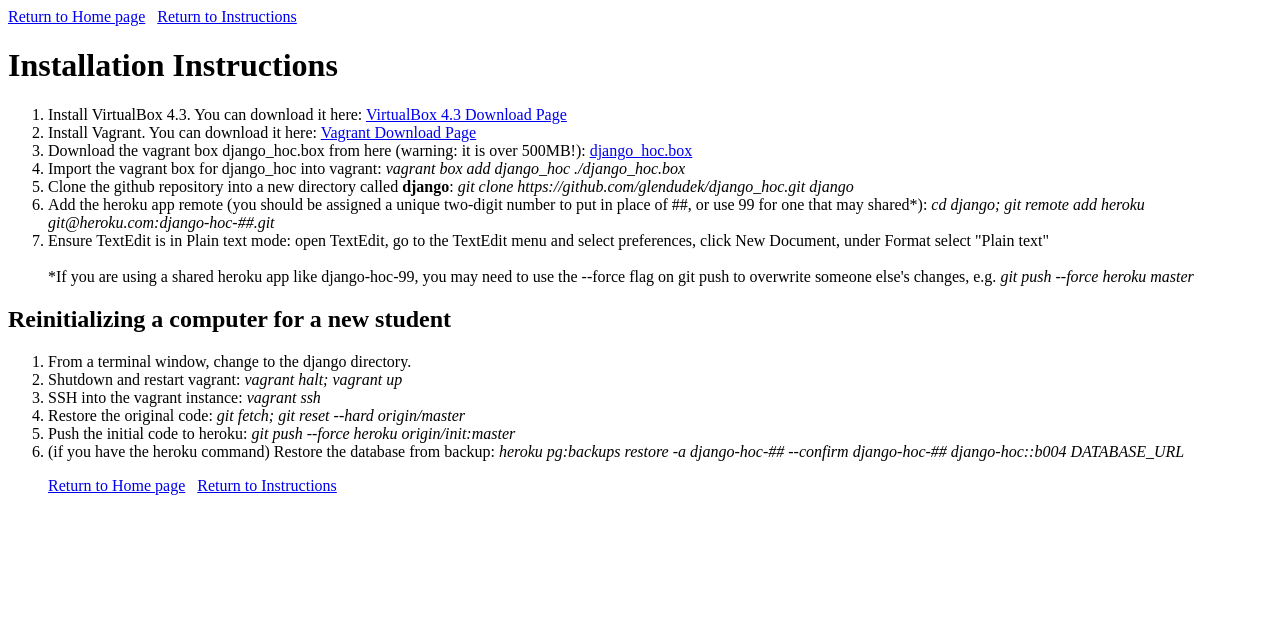
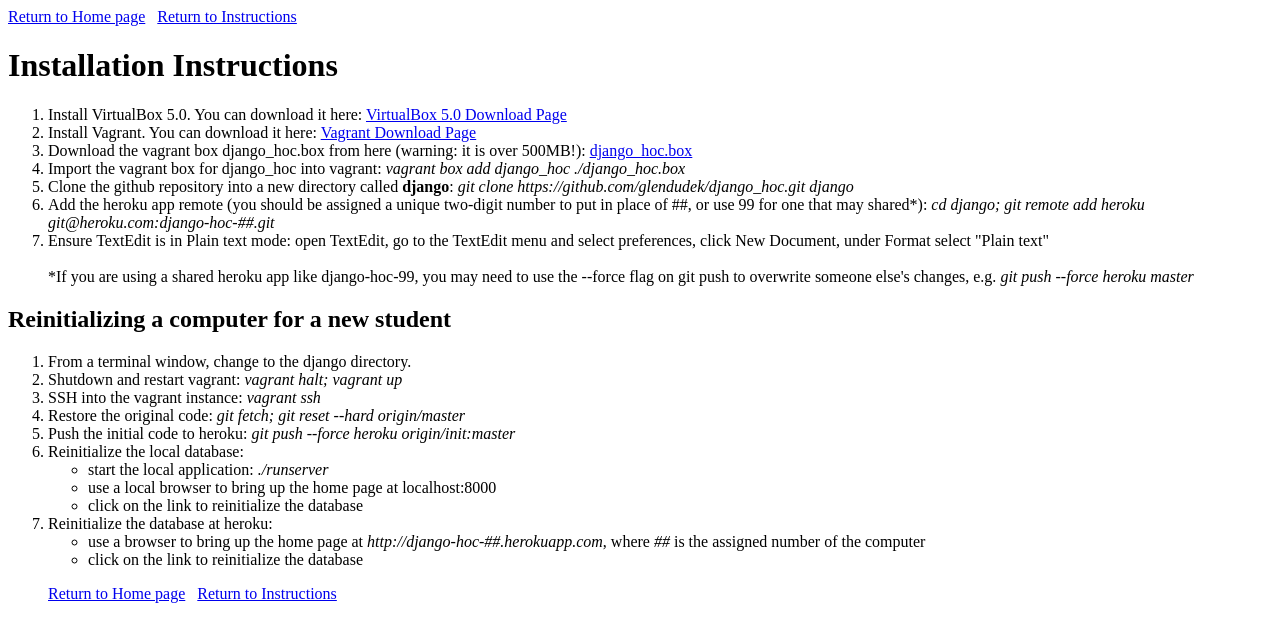
Before and after one commit to glendudek/django_hoc, a Django app: page /polls/install in a window 1280 px wide. Shown: the top 642 px of the page. Run offline with Django 3.2, Linux system fonts and the light colour scheme.

Commit message:
Updates for Xenial64, vagrant, VirtualBox, django. Add database reinitialization link to home page.

```diff
--- a/django_hoc/urls.py
+++ b/django_hoc/urls.py
@@ -1,11 +1,24 @@
-from django.conf.urls import patterns, include, url
+"""django_hoc URL Configuration
+
+The `urlpatterns` list routes URLs to views. For more information please see:
+    https://docs.djangoproject.com/en/1.10/topics/http/urls/
+Examples:
+Function views
+    1. Add an import:  from my_app import views
+    2. Add a URL to urlpatterns:  url(r'^$', views.home, name='home')
+Class-based views
+    1. Add an import:  from other_app.views import Home
+    2. Add a URL to urlpatterns:  url(r'^$', Home.as_view(), name='home')
+Including another URLconf
+    1. Import the include() function: from django.conf.urls import url, include
+    2. Add a URL to urlpatterns:  url(r'^blog/', include('blog.urls'))
+"""
+from django.conf.urls import url, include
 from django.contrib import admin
+from polls import views
 
-urlpatterns = patterns('',
-    # Examples:
-    # url(r'^$', 'django_hoc.views.home', name='home'),
-    # url(r'^blog/', include('blog.urls')),
-    url(r'^$', 'polls.views.home'),
+urlpatterns = [
+    url(r'^$', views.home),
     url(r'^polls/', include('polls.urls', namespace="polls")),
-    url(r'^admin/', include(admin.site.urls)),
-)
+    url(r'^admin/', admin.site.urls),
+]
--- a/polls/templates/polls/home.html
+++ b/polls/templates/polls/home.html
@@ -5,3 +5,5 @@
 <p>To go to the admin interface, click <a href="/admin">here</a></p>
 
 <p>To see the instructions, click <a href="{% url 'polls:instructions' %}">here</a></p>
+
+<p>To reinitialize database, click <a href="{% url 'polls:init' %}">here</a></p>
--- a/polls/templates/polls/index.html
+++ b/polls/templates/polls/index.html
@@ -11,3 +11,5 @@
 {% else %}
   <p>No polls are available.</p>
 {% endif %}
+
+<a href="{% url 'polls:home' %}">Return to home page</a>
--- /dev/null
+++ b/polls/templates/polls/init.html
@@ -0,0 +1,3 @@
+<h1>Database reinitialied</h1>
+
+<a href="{% url 'polls:home' %}">Return to home page</a>
--- a/polls/templates/polls/install.html
+++ b/polls/templates/polls/install.html
@@ -4,7 +4,7 @@
 <h1>Installation Instructions</h1>
 
 <ol>
-  <li>Install VirtualBox 4.3. You can download it here: <a href="https://www.virtualbox.org/wiki/Download_Old_Builds_4_3">VirtualBox 4.3 Download Page</a></li>
+  <li>Install VirtualBox 5.0. You can download it here: <a href="https://www.virtualbox.org/wiki/Download_Old_Builds_5_0">VirtualBox 5.0 Download Page</a></li>
   <li>Install Vagrant. You can download it here: <a href="https://www.vagrantup.com/downloads.html">Vagrant Download Page</a></li>
   <li>Download the vagrant box django_hoc.box from here (warning: it is over 500MB!): <a href="https://www.dropbox.com/s/6kcoaadnz3s45zs/django_hoc.box?dl=0">django_hoc.box</a></li>
   <li>Import the vagrant box for django_hoc into vagrant: <i>vagrant box add django_hoc ./django_hoc.box</i></li>
@@ -23,7 +23,19 @@
   <li>SSH into the vagrant instance: <i>vagrant ssh</i>
   <li>Restore the original code: <i>git fetch; git reset --hard origin/master</i></li>
   <li>Push the initial code to heroku: <i>git push --force heroku origin/init:master</i></li>
-  <li>(if you have the heroku command) Restore the database from backup: <i>heroku pg:backups restore -a django-hoc-## --confirm django-hoc-## django-hoc::b004 DATABASE_URL</i>
+  <li>Reinitialize the local database:
+    <ul>
+      <li>start the local application: <i>./runserver</i></li>
+      <li>use a local browser to bring up the home page at localhost:8000</li>
+      <li>click on the link to reinitialize the database</li>
+    </ul>
+  </li>
+  <li>Reinitialize the database at heroku:</li>
+    <ul>
+      <li>use a browser to bring up the home page at <i>http://django-hoc-##.herokuapp.com</i>, where <i>##</i> is the assigned number of the computer</li>
+      <li>click on the link to reinitialize the database</li>
+    </ul>
+  </li>
 </ol>
 
 <ol>
--- a/polls/templates/polls/instructions.html
+++ b/polls/templates/polls/instructions.html
@@ -327,6 +327,11 @@ each question.
       shows a list of questions. I'd like you to modify it to show the total
       number of responses received for each question. Using a text editor on
       your computer (such as <b>TextEdit</b>), open the file <b>django/polls/models.py</b>.
+    </p>
+    <p>
+      Whichever you use <b>IT IS VERY IMPORTANT TO USE SPACES TO INDENT YOUR PYTHON CODE, AND NOT TABS</b>
+    </p>
+    <p>
       First, add a method called votes(self) to the Question class to return
       the total number of responses received for the question. Some helper
       functions that might be useful are:
--- a/polls/templates/polls/results.html
+++ b/polls/templates/polls/results.html
@@ -6,4 +6,6 @@
   {% endfor %}
 </ul>
 
-<a href="{% url 'polls:detail' question.id %}">Vote again?</a>
+<a href="{% url 'polls:detail' question.id %}">Vote again?</a>, or
+
+<a href="{% url 'polls:index' %}">Select another question</a>
--- a/polls/urls.py
+++ b/polls/urls.py
@@ -9,6 +9,8 @@ urlpatterns = [
     url(r'^instructions$', views.instructions, name='instructions'),
     # ex: /polls/install/
     url(r'^install$', views.install, name='install'),
+    # ex: /polls/init/
+    url(r'^init$', views.init, name='init'),
     # ex: /polls/
     url(r'^$', views.index, name='index'),
     # ex: /polls/5/
--- a/polls/views.py
+++ b/polls/views.py
@@ -16,8 +16,11 @@ def instructions(request):
 def install(request):
     return render(request, 'polls/install.html')
 
+def init(request):
+    Question.init_questions()
+    return render(request, 'polls/init.html')
+
 def index(request):
-    Question.init_questions()
     latest_question_list = Question.objects.filter(
         pub_date__lte=timezone.now()
     ).order_by('-pub_date')[:5]
```
Also changed, not shown: django_hoc/settings.py (+53 -38 lines), django_hoc/wsgi.py (+5 -5 lines), manage.py (+15 -3 lines), polls/models.py (+3 -8 lines), README.txt, 5 other files.
